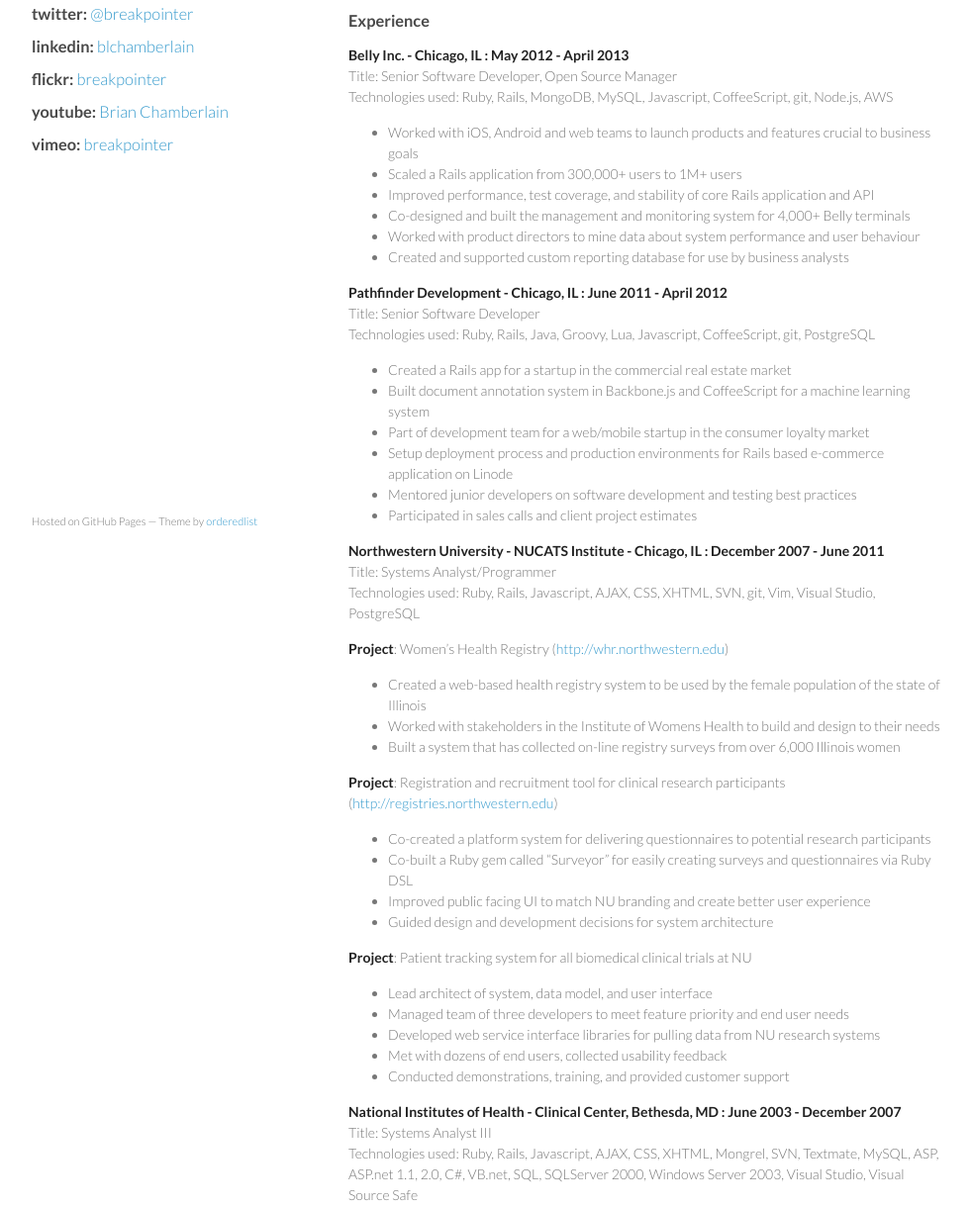
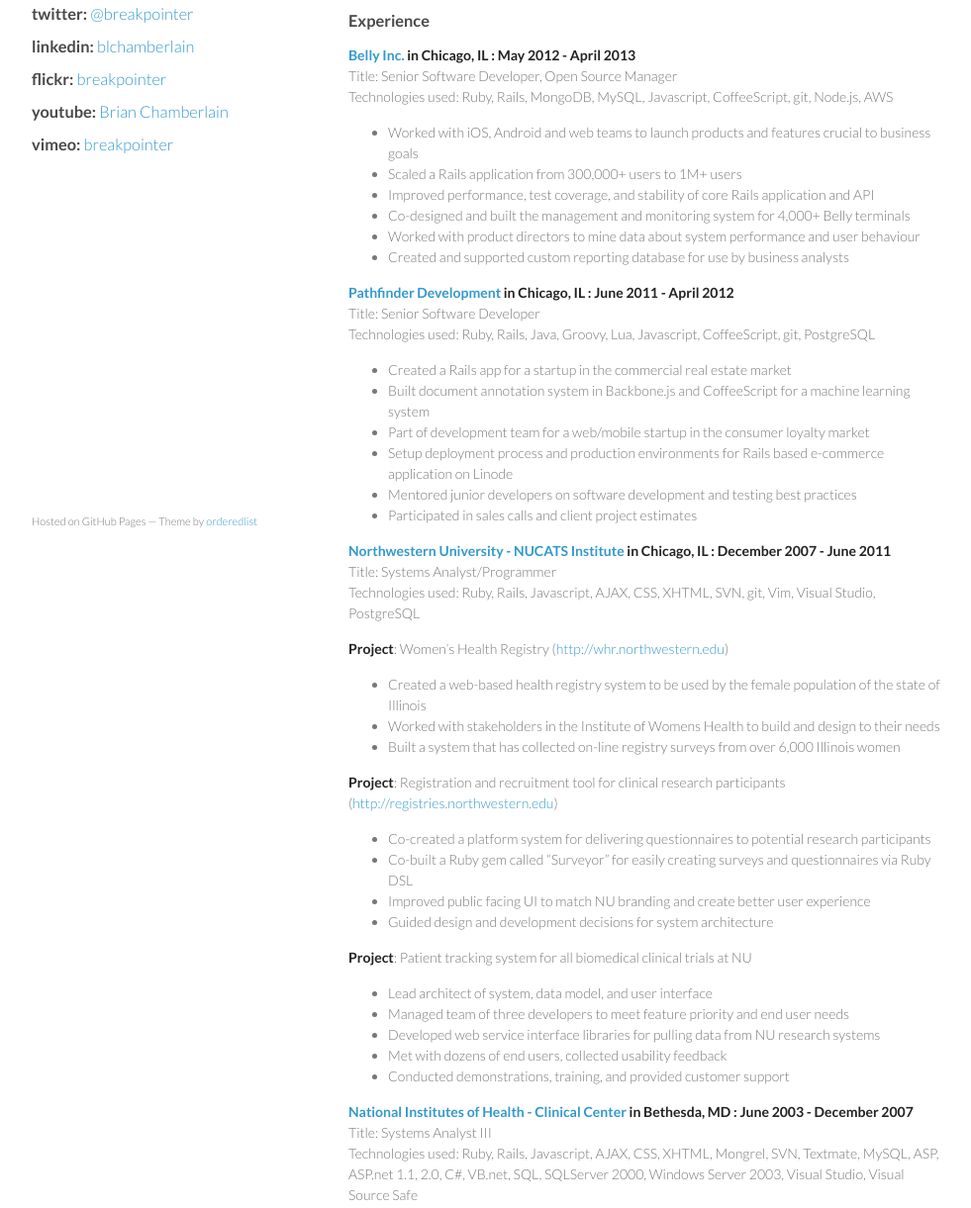
Before and after one commit to kydan/breakpointer.github.com, a plain HTML site: page index.html in a window 1280 px wide. Shown: the part 199-1420 px from the top of the page at 99% size, without its empty margins (148-1129 px from the left). Drawn offline with Linux system fonts and the light colour scheme.

Commit message:
added favicon and company links

```diff
--- a/index.html
+++ b/index.html
@@ -3,14 +3,16 @@
 <head>
   <meta charset="utf-8">
   <meta http-equiv="X-UA-Compatible" content="chrome=1">
-  <title>breakpointer.co by breakpointer</title>
+  <title>breakpointer.co</title>
 
   <link rel="stylesheet" href="stylesheets/styles.css">
   <link rel="stylesheet" href="stylesheets/pygment_trac.css">
+  <link rel="icon" href="favicon.ico">
   <meta name="viewport" content="width=device-width, initial-scale=1, user-scalable=no">
     <!--[if lt IE 9]>
     <script src="//html5shiv.googlecode.com/svn/trunk/html5.js"></script>
     <![endif]-->
+
   </head>
   <body>
     <div class="wrapper">
@@ -39,7 +41,7 @@
 
           <h3>Experience</h3>
 
-          <p><strong>Belly Inc. - Chicago, IL : May 2012 - April 2013</strong>
+          <p><strong><a href="https://bellycard.com/">Belly Inc.</a> in Chicago, IL : May 2012 - April 2013</strong>
             <br/>
             Title: Senior Software Developer, Open Source Manager
             <br/>
@@ -54,7 +56,7 @@
               <li>Created and supported custom reporting database for use by business analysts</li>
             </ul>
 
-            <p><strong>Pathfinder Development - Chicago, IL : June 2011 - April 2012</strong>
+            <p><strong><a href="http://pathfindersoftware.com/">Pathfinder Development</a> in Chicago, IL : June 2011 - April 2012</strong>
               <br/>
               Title: Senior Software Developer
               <br/>
@@ -69,7 +71,7 @@
                 <li>Participated in sales calls and client project estimates</li>
               </ul>
 
-              <p><strong>Northwestern University - NUCATS Institute - Chicago, IL : December 2007 - June 2011</strong>
+              <p><strong><a href="http://www.nucats.northwestern.edu/">Northwestern University - NUCATS Institute</a> in Chicago, IL : December 2007 - June 2011</strong>
                 <br/>
                 Title: Systems Analyst/Programmer
                 <br/>
@@ -102,7 +104,7 @@
                   </ul>
                 </p>
 
-                <p><strong>National Institutes of Health - Clinical Center, Bethesda, MD : June 2003 - December 2007</strong>
+                <p><strong><a href="http://clinicalcenter.nih.gov/">National Institutes of Health - Clinical Center</a> in Bethesda, MD : June 2003 - December 2007</strong>
                   <br/>
                   Title: Systems Analyst III
                   <br/>
--- a/stylesheets/styles.css
+++ b/stylesheets/styles.css
@@ -35,6 +35,12 @@ h3, h4, h5, h6 {
 a {
   color:#39c;
   font-weight:400;
+  text-decoration:none;
+}
+
+strong a {
+  color:#39c;
+  font-weight:800;
   text-decoration:none;
 }
 
```
Also changed, not shown: favicon.ico (added).
